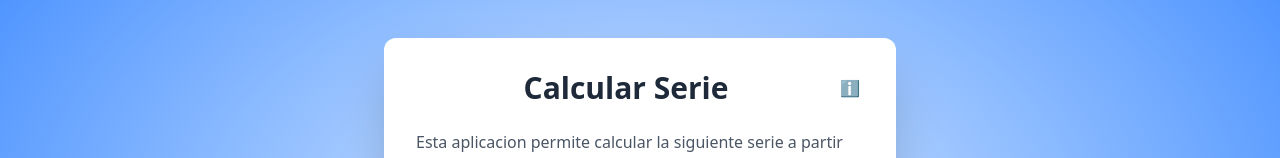
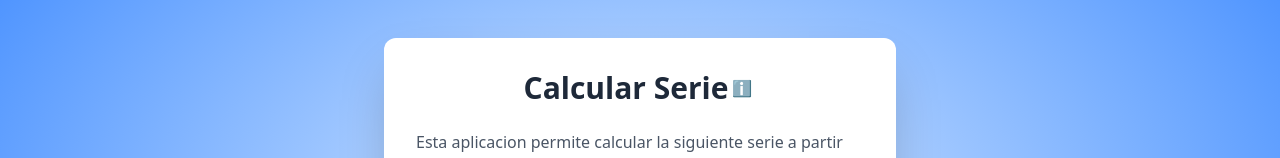
Before and after one commit to StewieMayer/sngular-technical-test, a React (Vite) app: page / in a window 1280 px wide. Shown: the part 171-329 px from the top of the page. Built offline with nearby package versions, Linux system fonts and the light colour scheme.

Commit message:
style: se ajusta el layout

```diff
--- a/src/components/serieDescription/SerieDescription.tsx
+++ b/src/components/serieDescription/SerieDescription.tsx
@@ -7,8 +7,8 @@ const SerieDescription: React.FC = () => {
 
   return (
     <>
-      <div className="flex justify-between items-center mb-6">
-        <h2 className="text-3xl flex-1 font-bold text-center text-gray-800">
+      <div className="flex justify-center items-center mb-6">
+        <h2 className="text-3xl font-bold text-center text-gray-800">
           Calcular Serie
         </h2>
         <Tooltip text="Más información sobre la serie" position="left">
```
